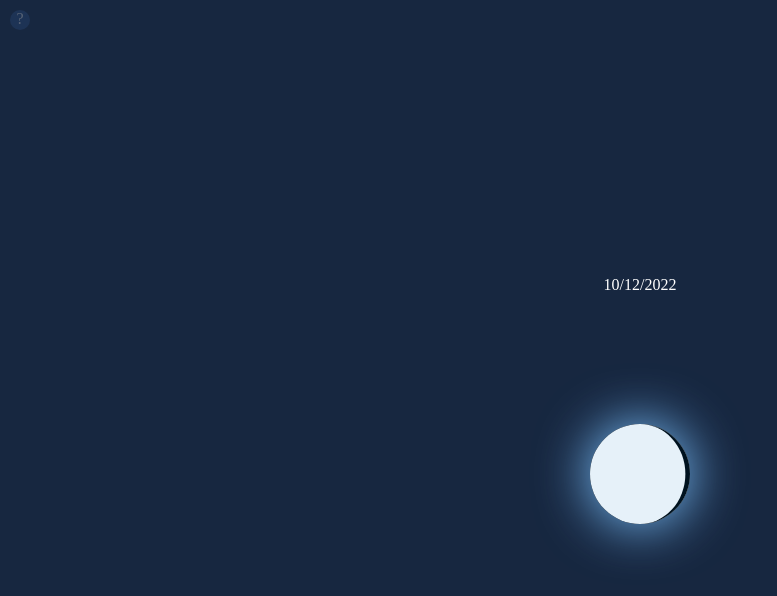
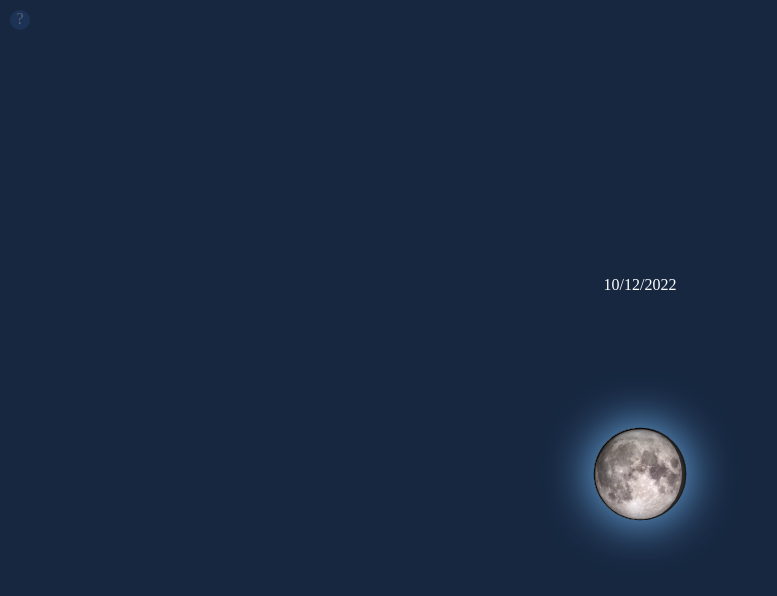
Before and after one commit to royalknight56/moon, a React (Vite) app: page / in a window 1280 px wide. Shown: the top 596 px of the page, without its empty margins (0-777 px from the left). Built offline with nearby package versions, Linux system fonts and the light colour scheme.

Commit message:
feat: 月亮图片

```diff
--- a/src/Moon.css
+++ b/src/Moon.css
@@ -1,38 +1,49 @@
-.Moon{
+.Moon {
   position: relative;
   width: 100px;
   height: 100px;
   border-radius: 50%;
+  overflow: hidden;
   box-shadow: 0 0 30px 1px #77bbf6,
-  inset 0 0 30px 10px #373737;
+    inset 0 0 30px 10px #373737;
 }
-.sphere{
+
+.sphere {
   position: absolute;
   width: 100px;
   height: 100px;
-  border-radius: 50%;
+  /* border-radius: 50%; */
   /* display: inline-block; */
+  background-size: 107%;
+  background-position-x: 50%;
+  background-position-y: 50%;
+
   margin: 0;
   padding: 0;
   /* background-image: radial-gradient(ellipse 50% 50% at 70% 40%, rgba(26, 26, 26, 0.5), rgba(26, 26, 26, 0)); */
 }
-.sphere1{
-  background-color: #303030;
+
+.sphere1 {
+  background-color: #1e1e1ed6;
   clip-path: inset(0 0% 0 0);
+  /* background-image: url(https://cdn.mos.cms.futurecdn.net/snbrHBRigvvzjxNGuUtcck-970-80.jpg.webp); */
 }
-.sphere2{
+
+.sphere2 {
   background-color: #e8e8e8;
   /* clip-path: inset(0 0 0 49%); */
   left: -100%;
 }
-.sp2outer{
+
+.sp2outer {
   position: absolute;
   width: 50px;
   height: 100px;
   left: 50%;
   overflow: hidden;
 }
-.highlight{
+
+.highlight {
 
   position: absolute;
   top: 0;
@@ -41,7 +52,11 @@
   margin: 0;
   padding: 0;
   overflow: hidden;
+  background-size: 107%;
+  background-position-x: 50%;
+  background-position-y: 50%;
 }
+
 .highlight1 {
   background-color: #e8e8e8;
   clip-path: ellipse(50% 50% at 50% 50%);
--- a/src/Moon.tsx
+++ b/src/Moon.tsx
@@ -14,8 +14,10 @@ function Moon(prop: {
   const [h1backcolor, setH1Back] = useState(true);
   const [h2backcolor, setH2Back] = useState(false);
   const [rad, setrad] = useState(0);
-  const darkColor = '#00121f';
-  const lightColor = '#e6f1f9';
+  const darkColor = '#1e1e1ed6';
+  // const lightColor = '#e6f1f900';
+  const lightColor = '';
+
   useEffect(() => {
 
     let yr = prop.date.ya;
@@ -23,43 +25,65 @@ function Moon(prop: {
     let dy = prop.date.da;
 
     let phase = getPhaseFromDate(yr, mh, dy);
-    let [h1c, h2c, h1color, h2color,radt] = calcStyleFromPh(phase);
+    let [h1c, h2c, h1color, h2color, radt] = calcStyleFromPh(phase);
     setH1clip(h1c);
     setH2clip(h2c);
     setH1Back(h1color);
     setH2Back(h2color);
     setrad(radt);
   })
-  return (<div className="Moon"
+  return (
+    <div
+      className="outermoon"
       style={{
-    boxShadow: `0 0 ${60*rad}px 2px #77bbf6`,
+        // transform: `rotateZ(${rad*6}deg) scale(${1+rad*0.07})`
+        transform: `scale(${0.90 + rad * 0.03})`
+        // 纬度天平动 ±6 º 41' 经度天平动 ±7 º 45'
+      }}
+    >
+
+      <div className="Moon"
+        style={{
+          boxShadow: `0 0 ${60 * rad}px 2px #77bbf6`,
+
         }}
       >
 
         <div className='sphere1 sphere'
-      style={{ backgroundColor: h1backcolor ? darkColor : lightColor }}>
+          style={{
+            backgroundColor: h1backcolor ? darkColor : lightColor,
+            backgroundImage: h1backcolor ? "url(moonimg.webp)" : "url(moonimg.webp)",
+            backgroundBlendMode: h1backcolor ? "saturation" : "",
+          }}>
           <div className='highlight highlight1'
             style={{
               clipPath: `ellipse(${h1clip}% 50% at 50% 50%)`,
-          backgroundColor: h1backcolor ? lightColor : darkColor
+              backgroundColor: h1backcolor ? lightColor : darkColor,
+              backgroundImage: h1backcolor ? "url(moonimg.webp)" : ""
             }}
           >
 
           </div>
         </div>
-    <div className='sp2outer'>
+        <div className='sp2outer'
+        >
           <div className='sphere2 sphere'
-        style={{ backgroundColor: h2backcolor ? lightColor : darkColor }}>
+            style={{
+              backgroundColor: h2backcolor ? lightColor : darkColor,
+              backgroundImage: h2backcolor ? "url(moonimg.webp)" : ""
+            }}>
             <div className='highlight highlight2'
               style={{
                 clipPath: `ellipse(${h2clip}% 50% at 50% 50%)`,
-            backgroundColor: h2backcolor ? darkColor : lightColor
+                backgroundColor: h2backcolor ? darkColor : lightColor,
+                backgroundImage: h2backcolor ? "" : "url(moonimg.webp)"
+
               }}
             >
             </div>
           </div>
         </div>
-
+      </div>
     </div>)
 }
 export default Moon
```
Also changed, not shown: public/moonimg.webp (added). Lines whose indentation alone changed are shown as unchanged.
